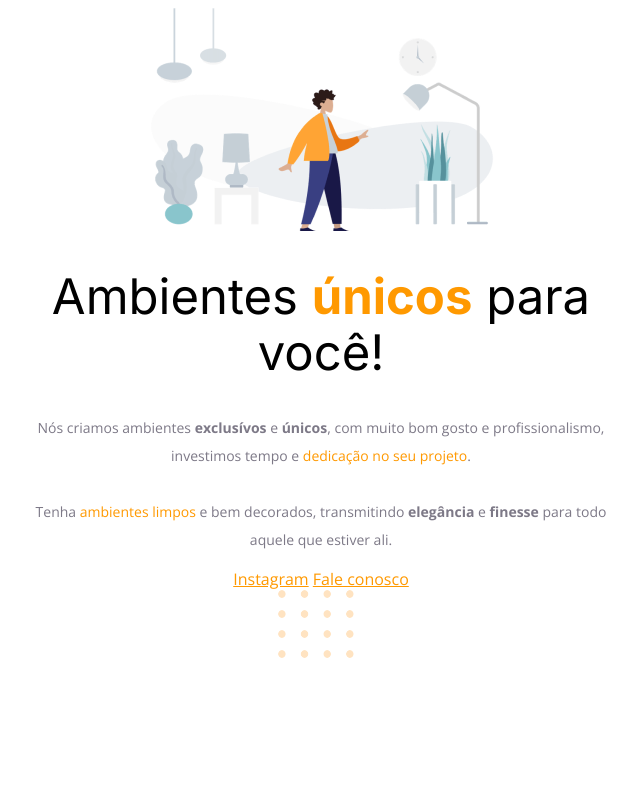
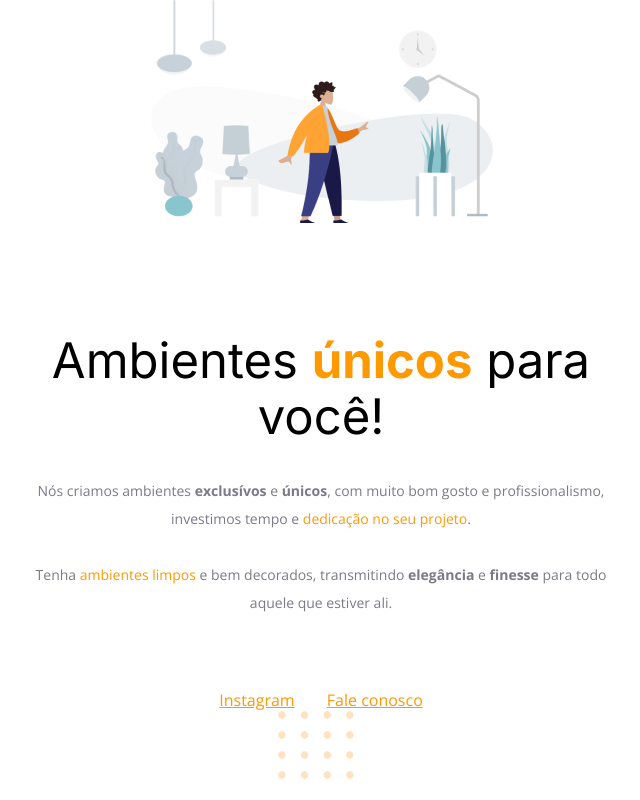
Before and after one commit to denilsonbaptista/moveis-customizados, a plain HTML site: page index.html in a window 1280 px wide. Shown: the whole page, without its empty margins (319-959 px from the left). Drawn offline with nearby package versions, Linux system fonts and the light colour scheme.

Commit message:
applying spacing

```diff
--- a/style.css
+++ b/style.css
@@ -4,6 +4,9 @@ body {
 
   /* 👇🏻 Tudo que é elemento de texto eu consigo centralizar com essa propriedade */
   text-align: center;
+
+  /* 👇🏻 Por padrão o navegadores adicionam uma margin no body, aqui eu estou zerando essas margin */
+  margin: 0;
 }
 
 /* 👇🏻 Defino o estilo de um id */
@@ -11,8 +14,14 @@ body {
   /* 👇🏻 Defino a largura do elemento */
   width: 592px;
 
-  /* 👇🏻 Centralizando o contêiner */
-  margin: auto;
+  /* 👇🏻 Tenho um shorthand que pode se dizer que é o agrupamento das 4 margin, top, left, bottom e right, o valor `auto` eu estou estou centralizando  container `#hero`, `0` eu estou removendo margin superior, `72px` eu estou adicionando um espaçamento para baico do `#hero` */
+  margin: 0 auto 72px;
+}
+
+/* 👇🏻 Estou selecionando a imagem que está dentro container `#hero` */
+#hero img {
+  /* 👇🏻 Espaçamento a baixo do elemento */
+  margin-bottom: 72px;
 }
 
 h1 {
@@ -27,6 +36,9 @@ h1 {
 
   /* 👇🏻 Tenho o peso da fonte que por padrão todo `h1` aplicado em uma página web é bold, que nessa caso eu estou definindo como normal */
   font-weight: normal;
+
+  /* 👇🏻 Espaçamento de 32px para baixo no `h1` */
+  margin-bottom: 32px;
 }
 
 /* 👇🏻 `h1 span` defino que estou acessando o `span` que estiver dentro da `h1` */
@@ -51,3 +63,9 @@ p {
   /* 👇🏻 Definindo a altura da linha */
   line-height: 28px;
 }
+
+/* 👇🏻  `a + a` pegue uma tag `a` que anterior a ela tenha uma outra tag `a` */
+#footer a + a {
+  /* 👇🏻 Definindo um espaçamento nas tag `a` de 28 píxel */
+  margin-left: 28px;
+}
```
